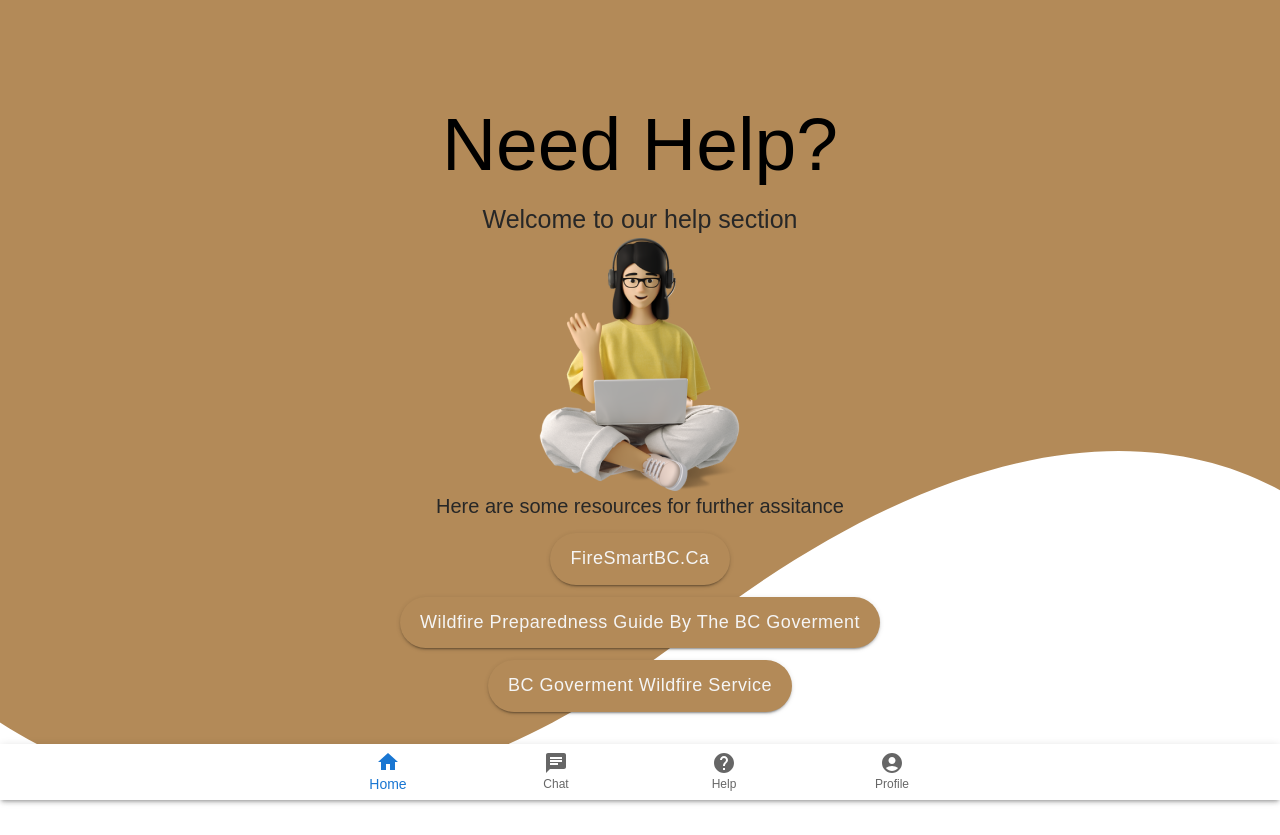
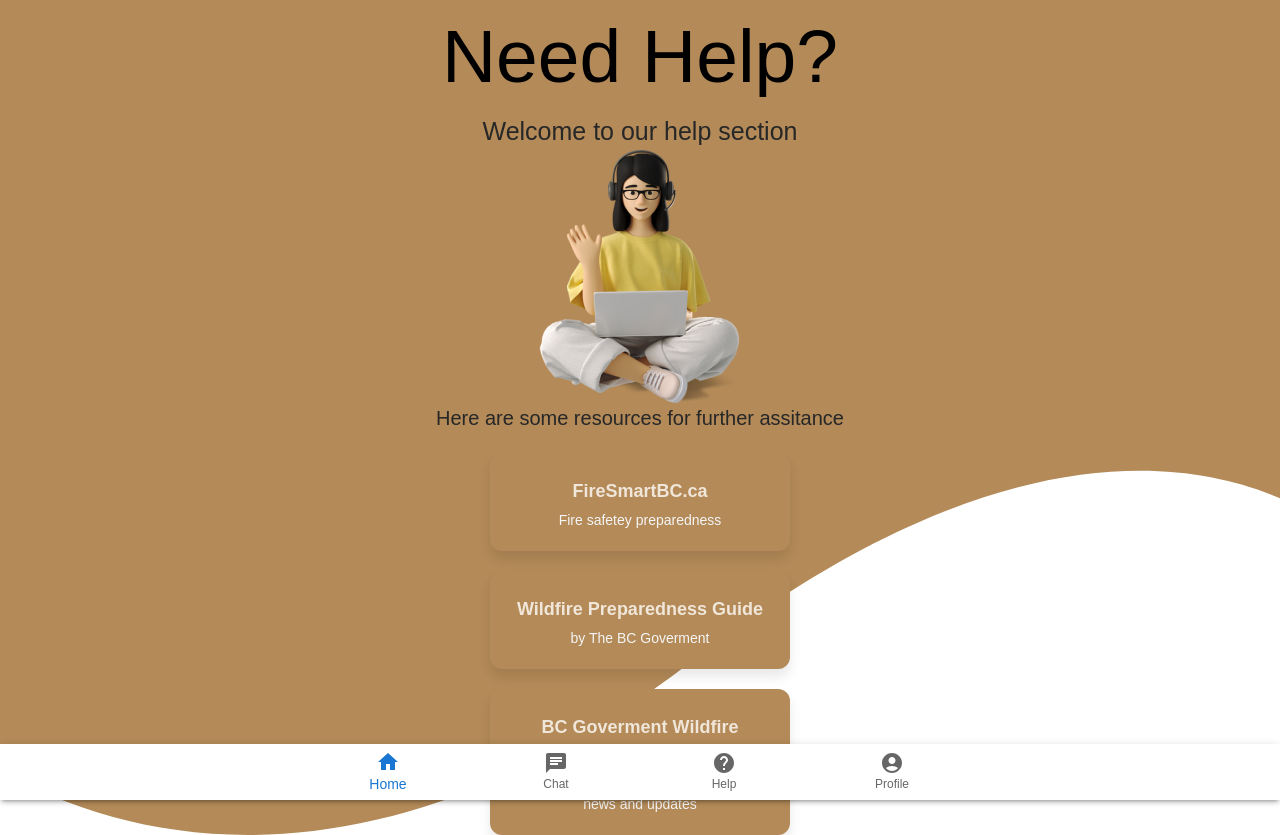
Before and after one commit to safehouse-project2/safehouse_web, a Next.js app: page /resources in a window 1280 px wide. Before the commit the page ends 800 px from the top, so only its background shows below. Built offline with nearby package versions, Linux system fonts and the light colour scheme.

Commit message:
info card comp

```diff
--- /dev/null
+++ b/components/D3Components/InfoCard/InfoCard.jsx
@@ -0,0 +1,56 @@
+import styled from 'styled-components';
+
+const CardStyle = styled.div
+`
+display: flex;
+flex-direction: column;
+justify-content: space-between;
+align-items: center;
+width: 300px;
+background: #B38A58;
+box-shadow: 0px 8px 12px rgba(0, 0, 0, 0.09);
+border-radius: 12px;
+padding: 20px;
+`
+const CardText = styled.p
+`
+font-family: 'Poppins';
+text-align: center;
+font-size: ${(props) => props.fontSize || "14px"};
+color: ${(props) => props.fontColor ||"#F5F5F5"};
+padding: ${(props) => props.padding || "0px"};
+font-weight: ${(props) => props.fontWeight || "normal"};
+
+`
+
+export default function InfoCard({
+  txt1 = "Default Text",
+  fontSize1 = "18px",
+  color1 = "#F0E6D9",
+  fontWeight1 = "600",
+  padding1 = "5px",
+
+  txt2 = "Default Text",
+  fontSize2 = "14px",
+  color2 = "#F5F5F5",
+  fontWeight2 = "normal",
+}){
+    return <div>
+        <CardStyle>
+            <CardText
+            fontSize={fontSize1}
+            fontColor={color1}
+            fontWeight={fontWeight1}
+            padding={padding1}
+        >{txt1}
+        </CardText>
+        <CardText
+            fontSize={fontSize2}
+            fontColor={color2}
+            fontWeight={fontWeight2}
+            >{txt2}
+        </CardText>
+        </CardStyle>
+
+    </div>
+}
--- a/pages/resources.js
+++ b/pages/resources.js
@@ -3,6 +3,7 @@ import { BackgroundContainer, MainContainer, CenterContainer } from '../styles/s
 import AppText from '../components/D3Components/AppText/AppText'
 import Header from '../components/D3Components/Header/Header'
 import Navbar from '../components/D3Components/Navbar/Navbar'
+import InfoCard from '../components/D3Components/InfoCard/InfoCard'
 import { useRouter } from 'next/router'
 
 export default function resources (){
@@ -16,11 +17,11 @@ export default function resources (){
             <div className='flex justify-center items-center flex-col gap-3 mt-50'>
                 <img src="./OnlineWomenTalking.png"/>
             </div>
-            <div className='flex justify-center items-center flex-col gap-3 p-50'>
+            <div className='flex justify-center items-center flex-col gap-5 p-50'>
                 <AppText fontSize="20px" txt="Here are some resources for further assitance"/>
-                <Button txt="FireSmartBC.ca" target="_blank" href="https://firesmartbc.ca"/>
-                <Button txt="Wildfire Preparedness Guide by The BC Goverment" target="_blank" href="https://www2.gov.bc.ca/assets/gov/public-safety-and-emergency-services/emergency-preparedness-response-recovery/embc/preparedbc/preparedbc-guides/wildfire_preparedness_guide.pdf"/>
-                <Button txt="BC Goverment Wildfire Service" target="_blank" href="https://www2.gov.bc.ca/gov/content/safety/wildfire-status"/>
+                <InfoCard txt1="FireSmartBC.ca" txt2="Fire safetey preparedness" target="_blank" href="https://firesmartbc.ca"/>
+                <InfoCard txt1="Wildfire Preparedness Guide" txt2="by The BC Goverment" target="_blank" href="https://www2.gov.bc.ca/assets/gov/public-safety-and-emergency-services/emergency-preparedness-response-recovery/embc/preparedbc/preparedbc-guides/wildfire_preparedness_guide.pdf"/>
+                <InfoCard txt1="BC Goverment Wildfire Service" txt2="Wildfire and evacuation statuses with news and updates" target="_blank" href="https://www2.gov.bc.ca/gov/content/safety/wildfire-status"/>
             </div>
                 <Navbar/>
             </CenterContainer>
```
